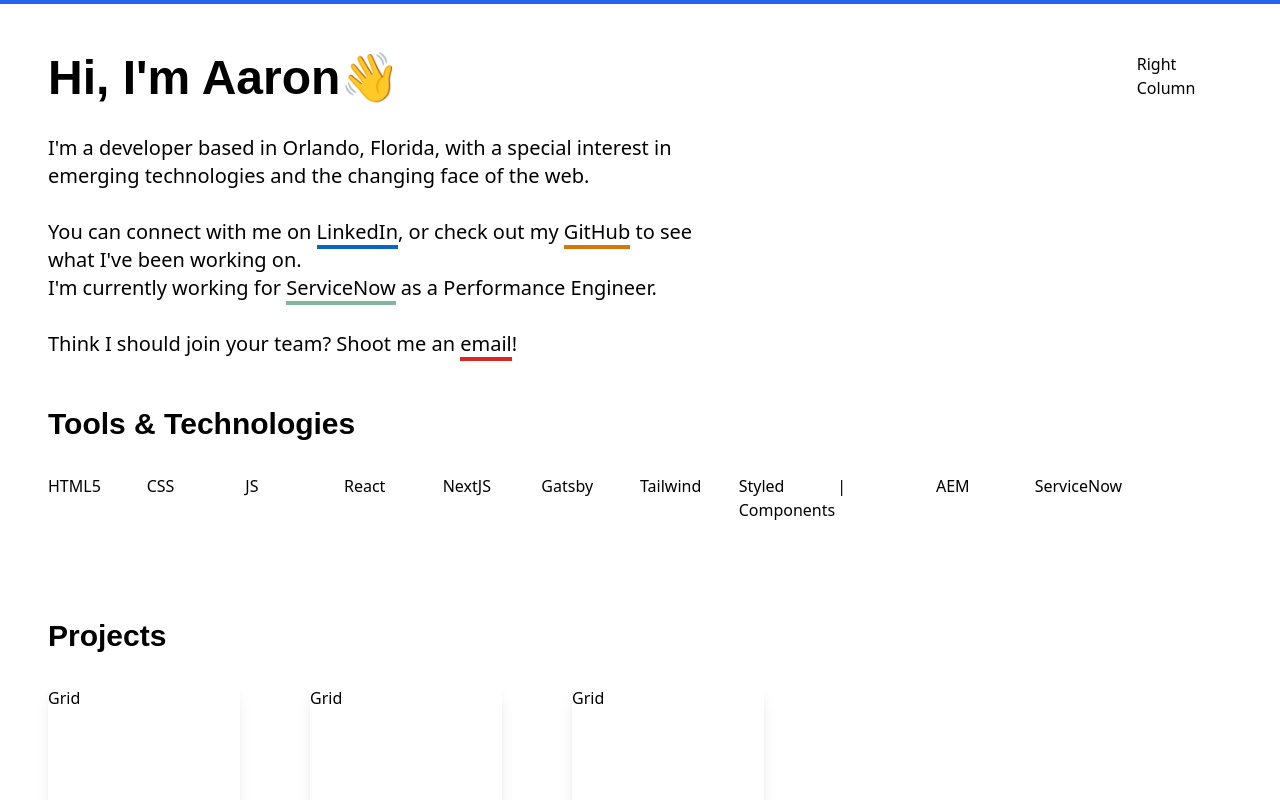
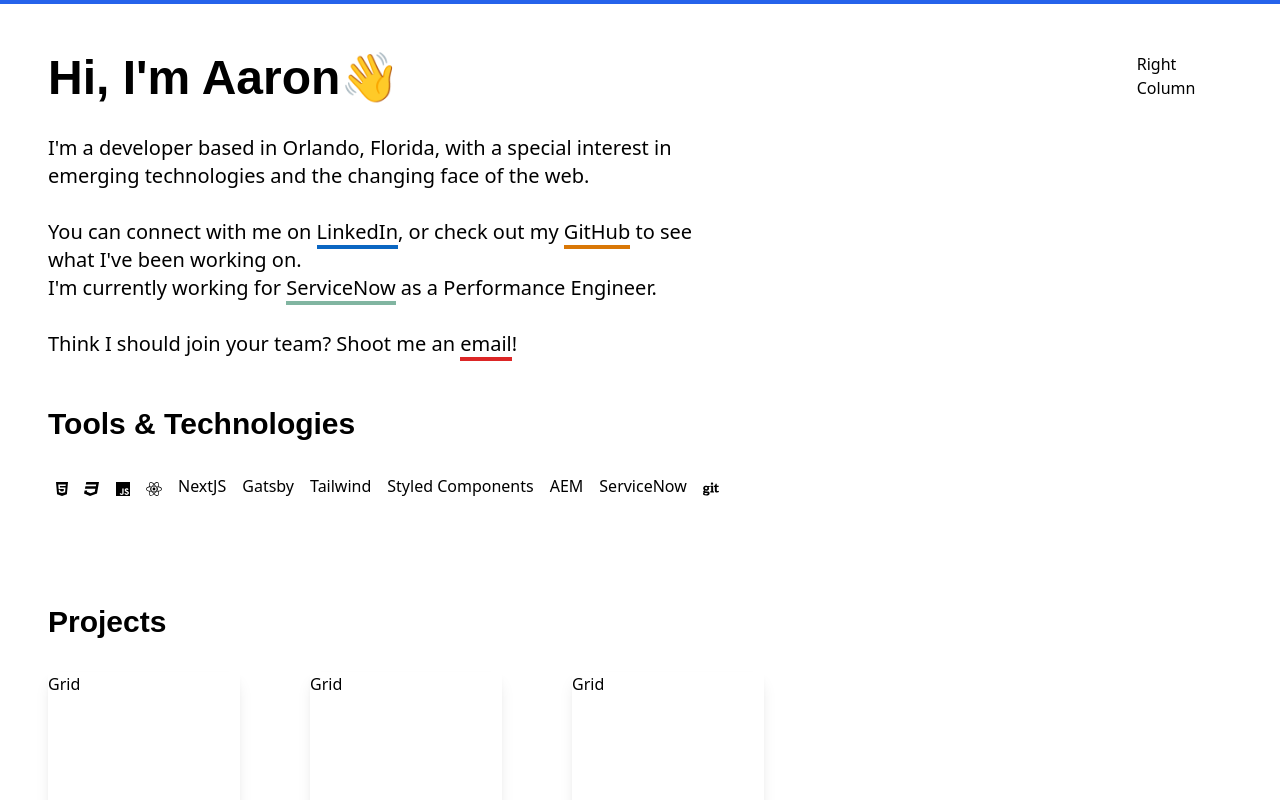
Before and after one commit to aaronbrunet/aaronbrunetdev-nextjs, a Next.js app: page / in a window 1280 px wide. Shown: the top 800 px of the page. Built offline with nearby package versions, Linux system fonts and the light colour scheme; what @tailwindcss/typography would draw is missing.

Commit message:
Added some tools icons

```diff
--- a/src/pages/index.js
+++ b/src/pages/index.js
@@ -3,7 +3,7 @@
 import { HeroLink } from '../components/HeroLink'
 import { Br2 } from '../components/Br2'
 import { FontAwesomeIcon } from '@fortawesome/react-fontawesome'
-import { faGithub, faLinkedinIn } from '@fortawesome/free-brands-svg-icons'
+import { faCss3, faGit, faGithub, faHtml5, faJs, faLinkedinIn, faReact } from '@fortawesome/free-brands-svg-icons'
 
 export default function Home() {
 
@@ -32,18 +32,18 @@
         </div>
         <div className='py-12 grid'>
             <h3 className='subtitle-font pb-8'>Tools & Technologies</h3>
-              <div className='max-w-full grid gap-1 xs:grid-cols-2 xs:p-8 md:grid-cols-4 lg:gap-0 lg:grid-cols-12'>
-                <div className='grid-item'>HTML5</div>
-                <div className='grid-item'>CSS</div>
-                <div className='grid-item'>JS</div>
-                <div className='grid-item'>React</div>
-                <div className='grid-item'>NextJS</div>
-                <div className='grid-item'>Gatsby</div>
-                <div className='grid-item'>Tailwind</div>
-                <div className='grid-item'>Styled Components</div>
-                <div className='grid-item'>|</div>
-                <div className='grid-item'>AEM</div>
-                <div className='grid-item'>ServiceNow</div>
+              <div className='max-w-full flex flex-row'>
+                <div className='row-item'><FontAwesomeIcon icon={faHtml5}/></div>
+                <div className='row-item'><FontAwesomeIcon icon={faCss3}/></div>
+                <div className='row-item'><FontAwesomeIcon icon={faJs}/></div>
+                <div className='row-item'><FontAwesomeIcon icon={faReact}/></div>
+                <div className='row-item'>NextJS</div>
+                <div className='row-item'>Gatsby</div>
+                <div className='row-item'>Tailwind</div>
+                <div className='row-item'>Styled Components</div>
+                <div className='row-item'>AEM</div>
+                <div className='row-item'>ServiceNow</div>
+                <div className='row-item'><FontAwesomeIcon icon={faGit}/></div>
               </div>
           </div>
         <div className='py-12 grid'>
--- a/src/styles/globals.css
+++ b/src/styles/globals.css
@@ -23,6 +23,15 @@
     @apply h-48 shadow-lg square hover:shadow-2xl;
   }
 
+  .row-item {
+    @apply px-2;
+  }
+
+  .row-item svg {
+    @apply w-[30px] h-[30px];
+  }
+
+
   *{
     /* border: 1px red solid; */
   }
```
